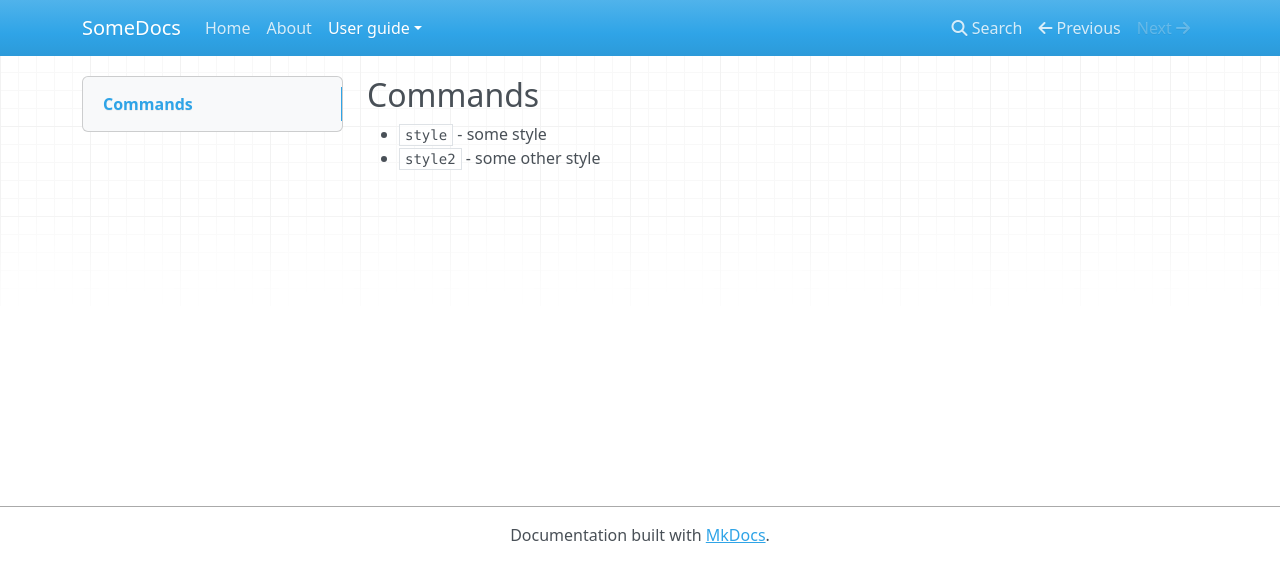
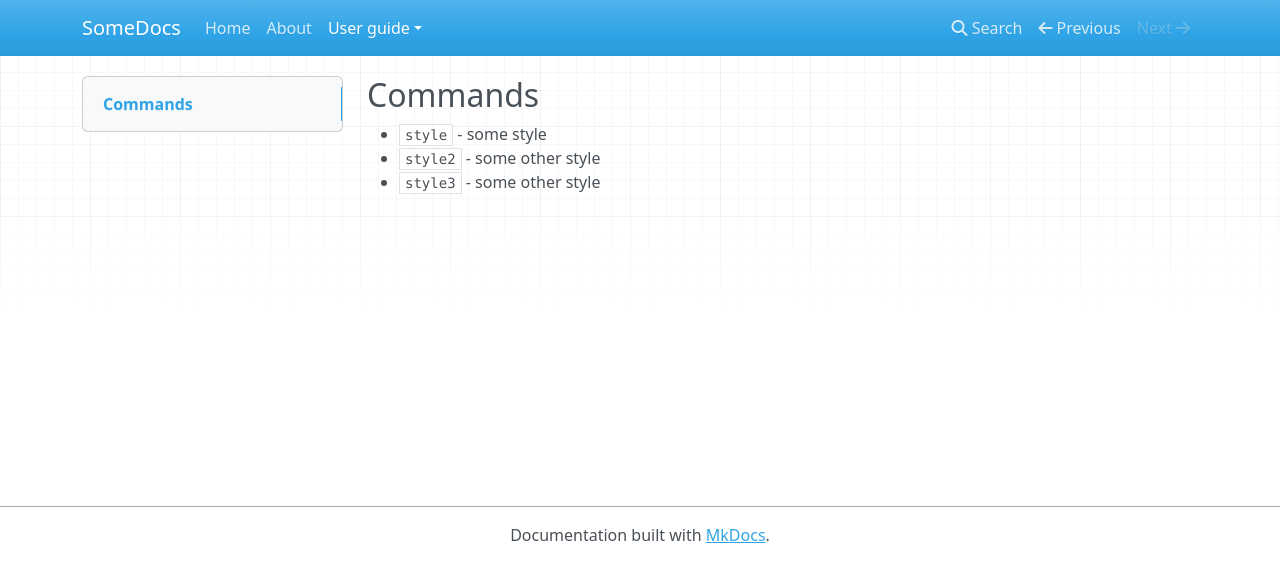
Before and after one commit to JiriPakr/exdocs, an MkDocs documentation site: the page built from docs/styling.md, in a window 1280 px wide. Shown: the top 582 px of the page. Built offline with MkDocs 1.6.1, drawn with Linux system fonts in a browser that asks for light colours; nearby versions of some CDN libraries.

Commit message:
update styling

```diff
--- a/docs/styling.md
+++ b/docs/styling.md
@@ -2,3 +2,4 @@
 
 * `style` - some style
 * `style2` - some other style
+* `style3` - some other style
```
